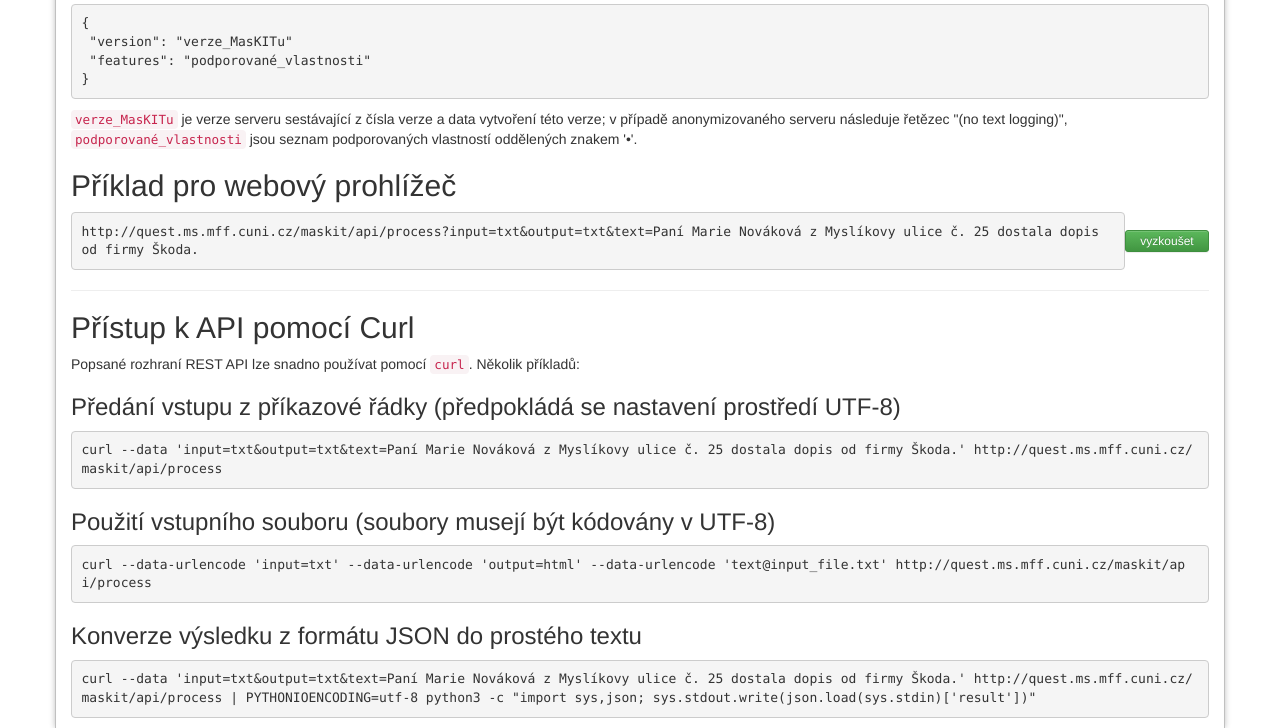
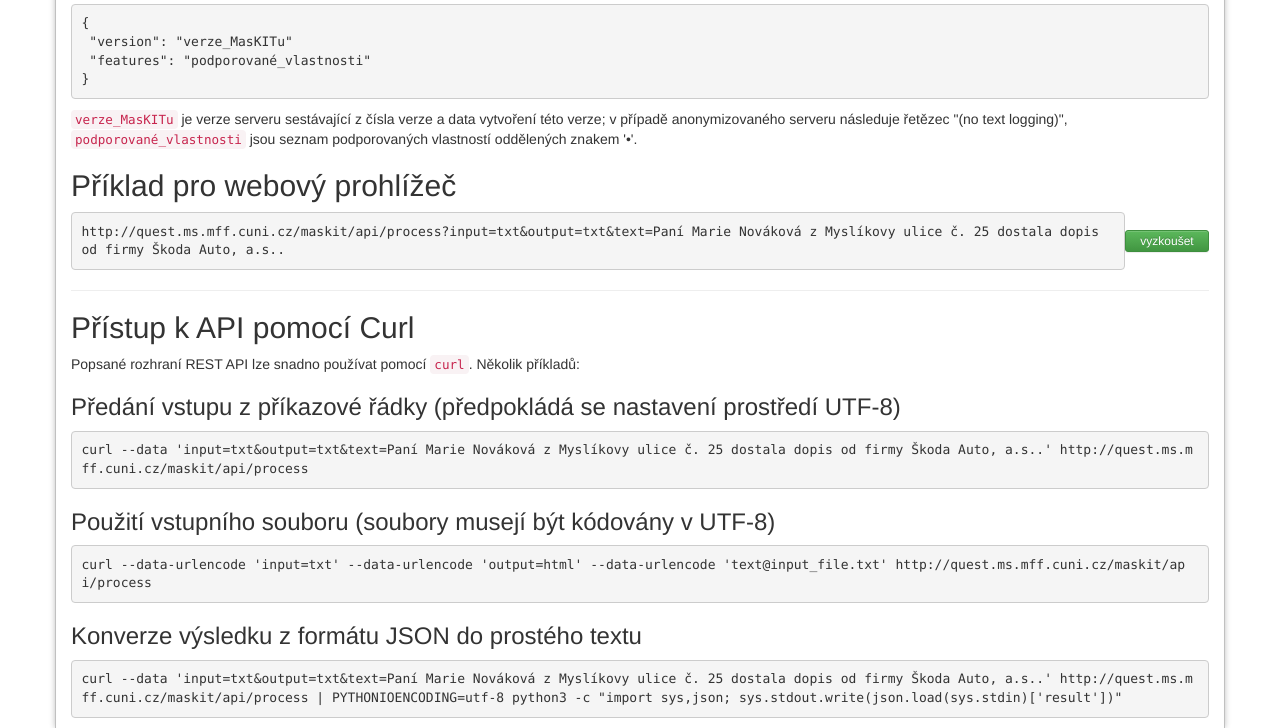
Before and after one commit to ufal/maskit, a PHP site: page /api-reference.php in a window 1280 px wide. Shown: the part 1232-1960 px from the top of the page. Run offline with PHP 8.4, Linux system fonts and the light colour scheme; some libraries are stand-ins or nearby versions.

Commit message:
Extended example sentence; also pre-filled in input text area in gray colour

```diff
--- a/html/api-reference_cs.html
+++ b/html/api-reference_cs.html
@@ -76,8 +76,8 @@ Odpověď je ve formátu <a href="http://en.wikipedia.org/wiki/JSON" target="_bl
 
 <h2 style="margin-top: 20px">Příklad pro webový prohlížeč</h2>
 <table style='width: 100%'>
- <tr><td style='vertical-align: middle'><pre style='margin-bottom: 0; white-space: pre-wrap' class="prettyprint lang-html">http://quest.ms.mff.cuni.cz/maskit/api/process?input=txt&amp;output=txt&amp;text=Paní Marie Nováková z Myslíkovy ulice č. 25 dostala dopis od firmy Škoda.</pre></td>
-     <td style='vertical-align: middle; width: 6em'><button style='width: 100%' type="button" class="btn btn-success btn-xs" onclick="window.open('http://quest.ms.mff.cuni.cz/maskit/api/process?input=txt&amp;output=txt&amp;text=Paní Marie Nováková z Myslíkovy ulice č. 25 dostala dopis od firmy Škoda.')">vyzkoušet</button></td></tr>
+ <tr><td style='vertical-align: middle'><pre style='margin-bottom: 0; white-space: pre-wrap' class="prettyprint lang-html">http://quest.ms.mff.cuni.cz/maskit/api/process?input=txt&amp;output=txt&amp;text=Paní Marie Nováková z Myslíkovy ulice č. 25 dostala dopis od firmy Škoda Auto, a.s..</pre></td>
+     <td style='vertical-align: middle; width: 6em'><button style='width: 100%' type="button" class="btn btn-success btn-xs" onclick="window.open('http://quest.ms.mff.cuni.cz/maskit/api/process?input=txt&amp;output=txt&amp;text=Paní Marie Nováková z Myslíkovy ulice č. 25 dostala dopis od firmy Škoda Auto, a.s..')">vyzkoušet</button></td></tr>
 </table>
 
 <hr />
@@ -87,10 +87,10 @@ Odpověď je ve formátu <a href="http://en.wikipedia.org/wiki/JSON" target="_bl
 Popsané rozhraní REST API lze snadno používat pomocí <code>curl</code>. Několik příkladů:
 
 <h3>Předání vstupu z příkazové řádky (předpokládá se nastavení prostředí UTF-8)</h3>
-<pre style="white-space: pre-wrap" class="prettyprint lang-sh">curl --data 'input=txt&amp;output=txt&amp;text=Paní Marie Nováková z Myslíkovy ulice č. 25 dostala dopis od firmy Škoda.' http://quest.ms.mff.cuni.cz/maskit/api/process</pre>
+<pre style="white-space: pre-wrap" class="prettyprint lang-sh">curl --data 'input=txt&amp;output=txt&amp;text=Paní Marie Nováková z Myslíkovy ulice č. 25 dostala dopis od firmy Škoda Auto, a.s..' http://quest.ms.mff.cuni.cz/maskit/api/process</pre>
 
 <h3>Použití vstupního souboru (soubory musejí být kódovány v UTF-8)</h3>
 <pre style="white-space: pre-wrap" class="prettyprint lang-sh">curl --data-urlencode 'input=txt' --data-urlencode 'output=html' --data-urlencode 'text@input_file.txt' http://quest.ms.mff.cuni.cz/maskit/api/process</pre>
 
 <h3>Konverze výsledku z formátu JSON do prostého textu</h3>
-<pre style="white-space: pre-wrap" class="prettyprint lang-sh">curl --data 'input=txt&amp;output=txt&amp;text=Paní Marie Nováková z Myslíkovy ulice č. 25 dostala dopis od firmy Škoda.' http://quest.ms.mff.cuni.cz/maskit/api/process | PYTHONIOENCODING=utf-8 python3 -c "import sys,json; sys.stdout.write(json.load(sys.stdin)['result'])"</pre>
+<pre style="white-space: pre-wrap" class="prettyprint lang-sh">curl --data 'input=txt&amp;output=txt&amp;text=Paní Marie Nováková z Myslíkovy ulice č. 25 dostala dopis od firmy Škoda Auto, a.s..' http://quest.ms.mff.cuni.cz/maskit/api/process | PYTHONIOENCODING=utf-8 python3 -c "import sys,json; sys.stdout.write(json.load(sys.stdin)['result'])"</pre>
--- a/html/lang.php
+++ b/html/lang.php
@@ -33,6 +33,7 @@ $lang = array(
 	'run_options_options_classes' => 'Použití tříd při nahrazování',
 	'run_options_options_classes_popup' => 'Namísto náhradních textů jsou při nahrazování používány třídy',
 	'run_input_text' => 'Vstupní text',
+	'run_input_text_default_text' => 'Paní Marie Nováková z Myslíkovy ulice č. 25 dostala dopis od firmy Škoda Auto, a.s..',
 	'run_input_text_button_delete' => 'Smazat vstupní text',
 	'run_process_input' => 'Zpracovat vstup',
 	'run_output_text' => 'Výstup',
```
Also changed, not shown: html/api-reference_en.html (+4 -4 lines), html/run.php (+16 -1 lines).
